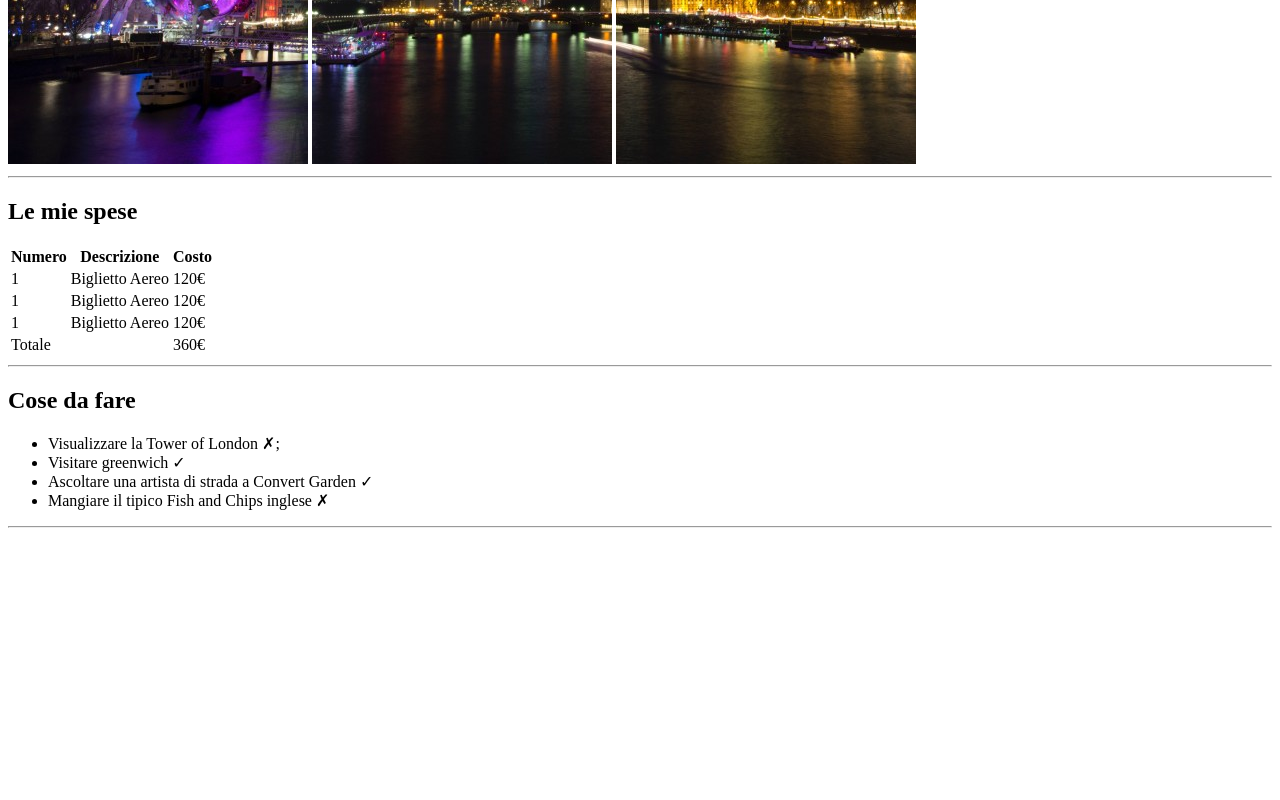
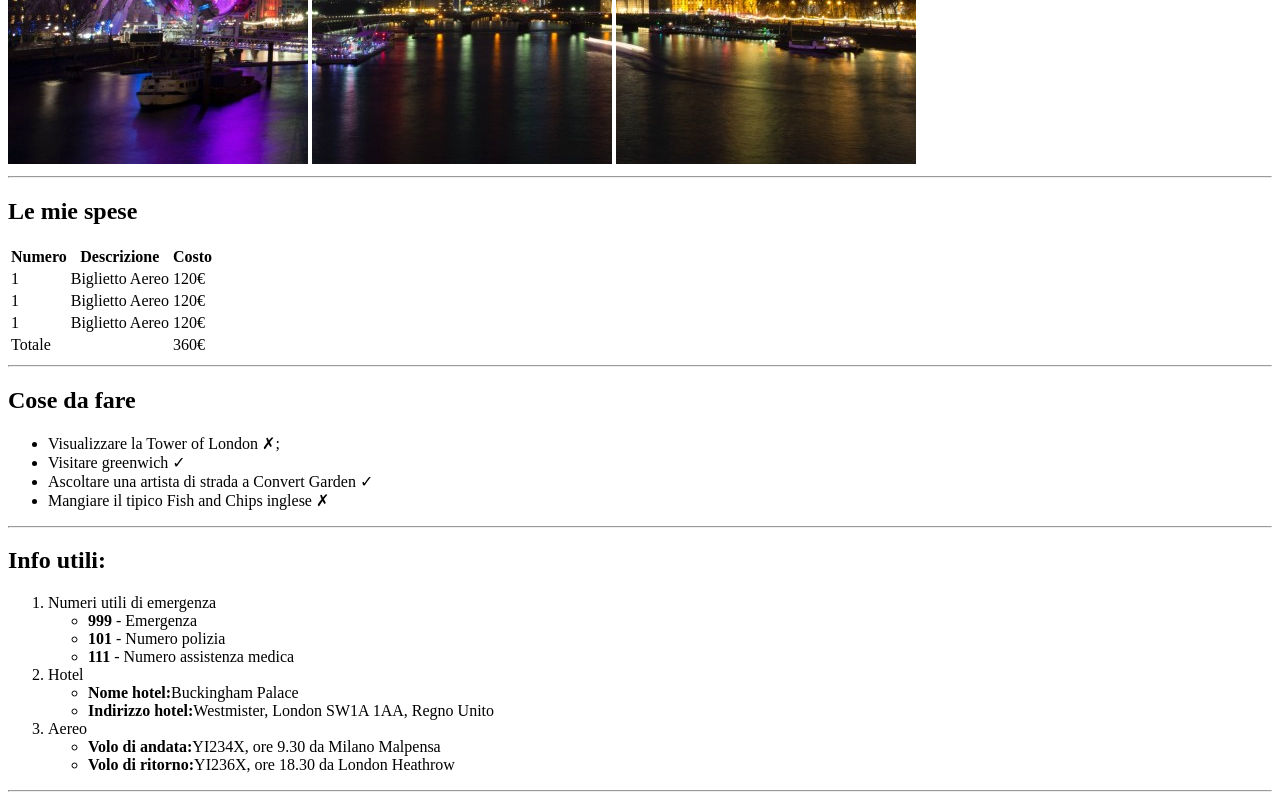
Before and after one commit to Idedav/html-london-trip, a plain HTML site: page index.html in a window 1280 px wide. Shown: the part 516-1316 px from the top of the page. Before the commit the page ends 1052 px from the top, so only its background shows below. Drawn offline with Linux system fonts and the light colour scheme.

Commit message:
add info

```diff
--- a/index.html
+++ b/index.html
@@ -72,12 +72,33 @@
 
     <section>
       <!--info utili con ol e ul-->
+      <h2>Info utili:</h2>
+      <ol>
+        <li>Numeri utili di emergenza</li>
+        <ul>
+          <li><strong>999</strong> - Emergenza</li>
+          <li><strong>101</strong> - Numero polizia</li>
+          <li><strong>111</strong> - Numero assistenza medica</li>
+        </ul>
+        <li>Hotel</li>
+        <ul>
+          <li><strong>Nome hotel:</strong>Buckingham Palace</li>
+          <li><strong>Indirizzo hotel:</strong>Westmister, London SW1A 1AA, Regno Unito</li>
+        </ul>
+        <li>Aereo</li>
+        <ul>
+          <li><strong>Volo di andata:</strong>YI234X, ore 9.30 da Milano Malpensa</li>
+          <li><strong>Volo di ritorno:</strong>YI236X, ore 18.30 da London Heathrow</li>
+        </ul>
+      </ol>
+      <hr>
     </section>
 
   </main>
 
   <footer>
     <!--foto-->
+
   </footer>
 
 </body>
```
